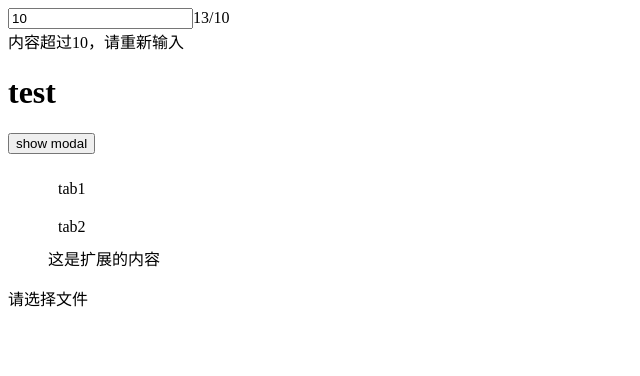
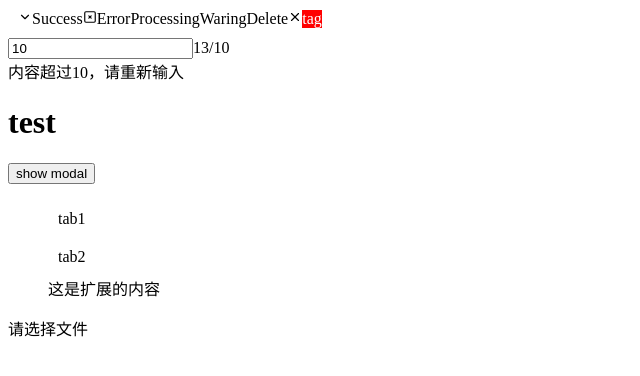
Before and after one commit to RobinYang11/goji, a Vue app: page / in a window 1280 px wide. Shown: the top 376 px of the page, without its empty margins (0-640 px from the left). Built offline with nearby package versions, Linux system fonts and the light colour scheme.

Commit message:
feat:添加tag组件

```diff
--- a/src/_test.tsx
+++ b/src/_test.tsx
@@ -5,6 +5,7 @@ import Upload from "./components/upload/upload";
 import Tab from "./components/tab/tab";
 import * as GOJI from "goji_ui";
 import Input from "./components/input";
+import Tag from "./components/tag";
 
 function App() {
   const [visible, setVisible] = useState(false);
@@ -18,6 +19,85 @@ function App() {
 
   return (
     <div>
+      <div style={{ margin: "10px", display: "flex" }}>
+        <Tag
+          background="success"
+          icon={
+            <svg
+              xmlns="http://www.w3.org/2000/svg"
+              className="icon icon-tabler icon-tabler-chevron-down"
+              width="14"
+              height="14"
+              viewBox="0 0 24 24"
+              stroke-width="2"
+              stroke="currentColor"
+              fill="none"
+              stroke-linecap="round"
+              stroke-linejoin="round"
+            >
+              <path stroke="none" d="M0 0h24v24H0z" fill="none"></path>
+              <path d="M6 9l6 6l6 -6"></path>
+            </svg>
+          }
+        >
+          Success
+        </Tag>
+        <Tag
+          background="error"
+          icon={
+            <svg
+              xmlns="http://www.w3.org/2000/svg"
+              className="icon icon-tabler icon-tabler-square-x"
+              width="14"
+              height="14"
+              viewBox="0 0 24 24"
+              stroke-width="2"
+              stroke="currentColor"
+              fill="none"
+              stroke-linecap="round"
+              stroke-linejoin="round"
+            >
+              <path stroke="none" d="M0 0h24v24H0z" fill="none"></path>
+              <path d="M3 3m0 2a2 2 0 0 1 2 -2h14a2 2 0 0 1 2 2v14a2 2 0 0 1 -2 2h-14a2 2 0 0 1 -2 -2z"></path>
+              <path d="M10 10l4 4m0 -4l-4 4"></path>
+            </svg>
+          }
+        >
+          Error
+        </Tag>
+        <Tag background="processing">Processing</Tag>
+        <Tag background="waring">Waring</Tag>
+        <Tag
+          closable={true}
+          closeIcon={
+            <svg
+              xmlns="http://www.w3.org/2000/svg"
+              className="icon icon-tabler icon-tabler-x"
+              width="14"
+              height="14"
+              viewBox="0 0 24 24"
+              stroke-width="2"
+              stroke="currentColor"
+              fill="none"
+              stroke-linecap="round"
+              stroke-linejoin="round"
+            >
+              <path stroke="none" d="M0 0h24v24H0z" fill="none"></path>
+              <path d="M18 6l-12 12"></path>
+              <path d="M6 6l12 12"></path>
+            </svg>
+          }
+          onClose={(e) => {
+            console.log("eeee", e);
+          }}
+        >
+          Delete
+        </Tag>
+        <Tag background="red" color="#fff">
+          tag
+        </Tag>
+      </div>
+
       <Input
         defaultValue={"undefinedssss"}
         maxLength={10}
--- /dev/null
+++ b/src/components/tag/index.css
@@ -0,0 +1,50 @@
+.tag {
+  display: inline-block;
+  border-radius: 5px;
+  font-size: 12px;
+  border: 1px solid #eee;
+  margin-inline-end: 5px;
+}
+.tag .tagIconAndTagText {
+  padding: 2px 4px;
+  display: flex;
+}
+.tag .tagIconAndTagText .tagIcon {
+  display: inline-flex;
+  align-items: center;
+}
+.tag .tagIconAndTagText .tagText {
+  margin-inline-start: 3px;
+}
+.tag .tagIconAndTagText .deleteIcon {
+  display: inline-flex;
+  align-items: center;
+  color: #505050;
+}
+.tag .tagIconAndTagText .deleteIcon:hover {
+  cursor: pointer;
+  color: #000000;
+}
+.bordered {
+  border: none;
+}
+.success {
+  color: #52c41a;
+  background: #f6ffed;
+  border-color: #b7eb8f;
+}
+.processing {
+  color: #1677ff;
+  background: #e6f4ff;
+  border-color: #91caff;
+}
+.error {
+  color: #ff4d4f;
+  background: #fff2f0;
+  border-color: #ffccc7;
+}
+.waring {
+  color: #faad14;
+  background: #fffbe6;
+  border-color: #ffe58f;
+}
--- /dev/null
+++ b/src/components/tag/index.less
@@ -0,0 +1,60 @@
+.tag {
+  display: inline-block;
+  border-radius: 5px;
+  font-size: 12px;
+  border: 1px solid #eee;
+  margin-inline-end: 5px;
+
+  .tagIconAndTagText {
+    padding: 2px 4px;
+    display: flex;
+
+    .tagIcon {
+      display: inline-flex;
+      align-items: center;
+    }
+
+    .tagText {
+      margin-inline-start: 3px;
+    }
+
+    .deleteIcon {
+      display: inline-flex;
+      align-items: center;
+      color: #505050;
+    }
+
+    .deleteIcon:hover {
+      cursor: pointer;
+      color: #000000;
+    }
+  }
+}
+
+.bordered {
+  border: none;
+}
+
+.success {
+  color: #52c41a;
+  background: #f6ffed;
+  border-color: #b7eb8f;
+}
+
+.processing {
+  color: #1677ff;
+  background: #e6f4ff;
+  border-color: #91caff;
+}
+
+.error {
+  color: #ff4d4f;
+  background: #fff2f0;
+  border-color: #ffccc7;
+}
+
+.waring {
+  color: #faad14;
+  background: #fffbe6;
+  border-color: #ffe58f;
+}
--- /dev/null
+++ b/src/components/tag/index.tsx
@@ -0,0 +1,74 @@
+import React from "react";
+import "./index.less";
+import classnames from "classnames";
+
+type tagsBackgroundColor =
+  | "success"
+  | "default"
+  | "waring"
+  | "error"
+  | "processing"
+  | string
+  | undefined;
+
+type ITagProps = {
+  className?: string | undefined;
+  style?: React.CSSProperties | undefined;
+  children: React.ReactNode;
+  color?: string | undefined;
+  background?: tagsBackgroundColor;
+  bordered?: boolean | undefined;
+  icon?: React.ReactNode | undefined;
+  closeIcon?: React.ReactNode | undefined;
+  onClose?: (e: React.MouseEvent<HTMLElement>) => void | undefined;
+  closable?: boolean | undefined;
+};
+
+const Tag: React.FC<ITagProps> = (props) => {
+  const {
+    className,
+    style,
+    children,
+    color,
+    background,
+    onClose,
+    icon,
+    closeIcon,
+    bordered = true,
+    closable,
+  } = props;
+
+  const TagColor = (background: tagsBackgroundColor) => {
+    switch (background) {
+      case "success":
+        return "success";
+      case "waring":
+        return "waring";
+      case "error":
+        return "error";
+      case "processing":
+        return "processing";
+      default:
+        break;
+    }
+  };
+
+  return (
+    <span
+      className={classnames(
+        `tag ${className} ${!bordered && "bordered"} ${TagColor(background)}`
+      )}
+      style={{ background: `${background}`, color: `${color}`, ...style }}
+    >
+      <div className="tagIconAndTagText">
+        {!closable && <span className="tagIcon">{icon}</span>}
+        <span className="tagText">{children}</span>
+        <span className="deleteIcon" onClick={onClose}>
+          {closable && closeIcon}
+        </span>
+      </div>
+    </span>
+  );
+};
+
+export default Tag;
```
